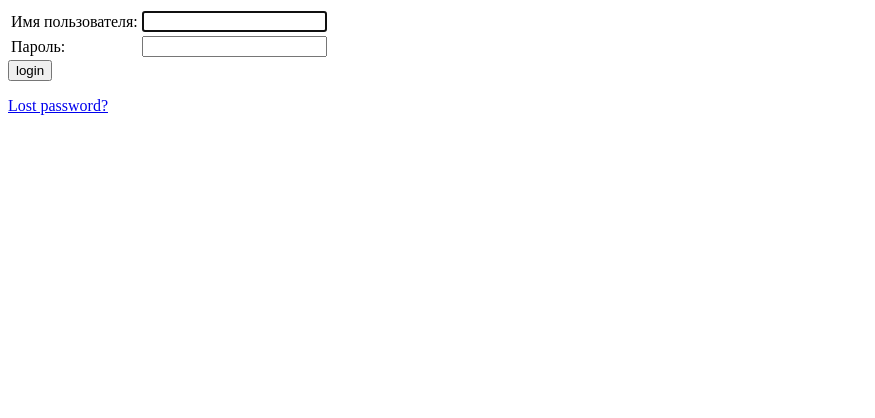
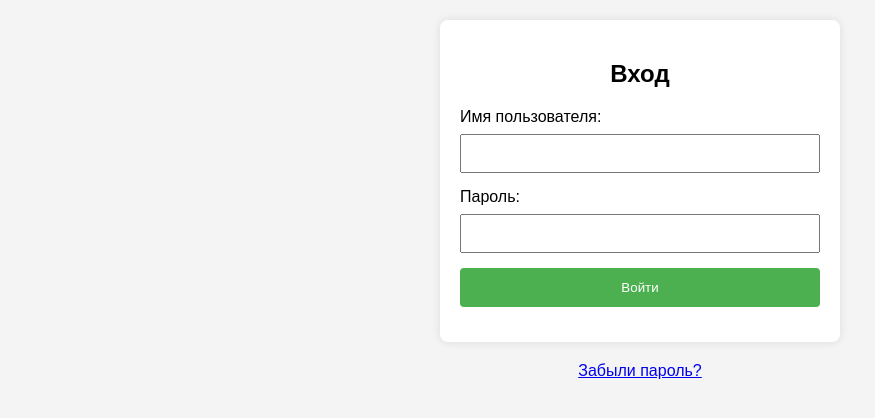
Before and after one commit to mivchk/mysad, a Django app: page /login/ in a window 1280 px wide. Shown: the top 418 px of the page, without its empty margins (0-875 px from the left). Run offline with Django 4.2, Linux system fonts and the light colour scheme.

Commit message:
Последняя рабочая версия сайта

```diff
--- a/templates/registration/base.html
+++ b/templates/registration/base.html
@@ -1,7 +1,50 @@
-<!doctype html>
+<!DOCTYPE html>
 <html lang="en">
 <head>
-  {% block title %}<title>Local Library</title>{% endblock %}
+  {% block title %}<title>Регистрация - Мой Сад</title>{% endblock %}
+  <style>
+    body {
+      font-family: Arial, sans-serif;
+      margin: 0;
+      padding: 0;
+      background-color: #f4f4f4;
+    }
+
+    form {
+      max-width: 400px;
+      margin: 20px auto;
+      padding: 20px;
+      background-color: #fff;
+      border-radius: 8px;
+      box-shadow: 0 0 10px rgba(0, 0, 0, 0.1);
+    }
+
+    label {
+      display: block;
+      margin-bottom: 8px;
+    }
+
+    input {
+      width: 100%;
+      padding: 10px;
+      margin-bottom: 15px;
+      box-sizing: border-box;
+    }
+
+    button {
+      background-color: #4CAF50;
+      color: white;
+      padding: 12px;
+      border: none;
+      border-radius: 4px;
+      cursor: pointer;
+      width: 100%;
+    }
+
+    button:hover {
+      background-color: #45a049;
+    }
+  </style>
 </head>
 
 <body>
--- a/templates/registration/login.html
+++ b/templates/registration/login.html
@@ -1,9 +1,9 @@
 {% extends "registration/base.html" %}
 
 {% block content %}
-
+  <div style="max-width: 400px; margin: auto;">
     {% if form.errors %}
-  <p>Your username and password didn't match. Please try again.</p>
+      <p style="color: red;">Your username and password didn't match. Please try again.</p>
     {% endif %}
 
     {% if next %}
@@ -11,30 +11,24 @@
         <p>Your account doesn't have access to this page. To proceed,
         please login with an account that has access.</p>
       {% else %}
-    <p>Please login to see this page.</p>
+        <p style="color: red;">Please login to see this page.</p>
       {% endif %}
     {% endif %}
 
-<form method="post" action="{% url 'login' %}">
+    <form method="post" action="{% url 'login' %}" style="background-color: #fff; padding: 20px; border-radius: 8px; box-shadow: 0 0 10px rgba(0, 0, 0, 0.1);">
       {% csrf_token %}
-<table>
+      <h2 style="text-align: center; margin-bottom: 20px;">Вход</h2>
+      <label for="username">Имя пользователя:</label>
+      <input type="text" id="username" name="username" required style="width: 100%; padding: 10px; margin-bottom: 15px; box-sizing: border-box;">
 
-<tr>
-  <td>{{ form.username.label_tag }}</td>
-  <td>{{ form.username }}</td>
-</tr>
+      <label for="password">Пароль:</label>
+      <input type="password" id="password" name="password" required style="width: 100%; padding: 10px; margin-bottom: 15px; box-sizing: border-box;">
 
-<tr>
-  <td>{{ form.password.label_tag }}</td>
-  <td>{{ form.password }}</td>
-</tr>
-</table>
-
-<input type="submit" value="login" />
-<input type="hidden" name="next" value="{{ next }}" />
+      <input type="submit" value="Войти" style="background-color: #4CAF50; color: white; padding: 12px; border: none; border-radius: 4px; cursor: pointer; width: 100%;">
+      <input type="hidden" name="next" value="{{ next }}">
     </form>
 
     {# Assumes you setup the password_reset view in your URLconf #}
-<p><a href="{% url 'password_reset' %}">Lost password?</a></p>
-
+    <p style="text-align: center; margin-top: 20px;"><a href="{% url 'password_reset' %}">Забыли пароль?</a></p>
+  </div>
 {% endblock %}
```
Also changed, not shown: mentors/views.py (+12 -8 lines), templates/mentors/base.html (+51 -12 lines), templates/mentors/mark_attendance_temp.html (+16 -6 lines), templates/parents/base.html (+13 -1 lines). Lines whose indentation alone changed are shown as unchanged.
